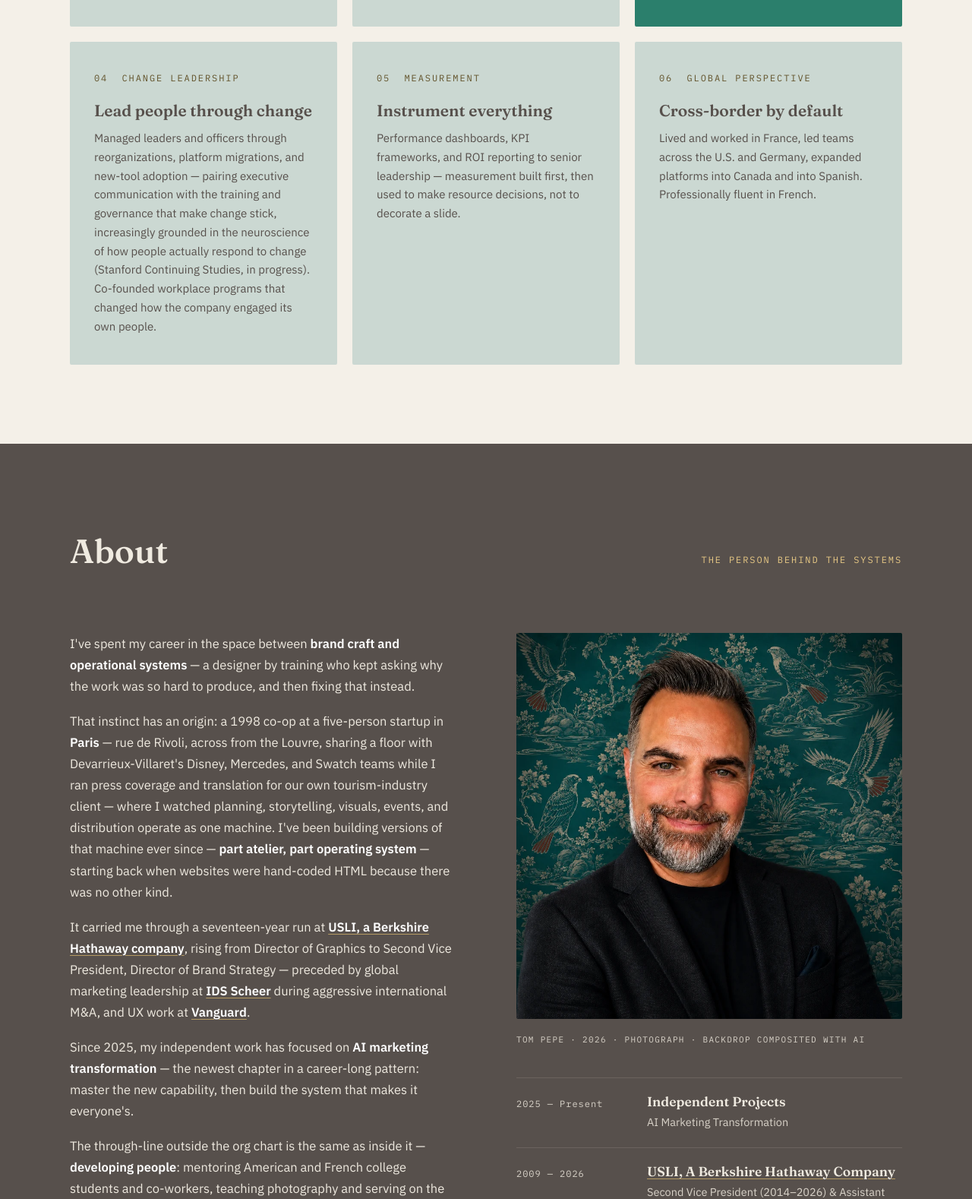
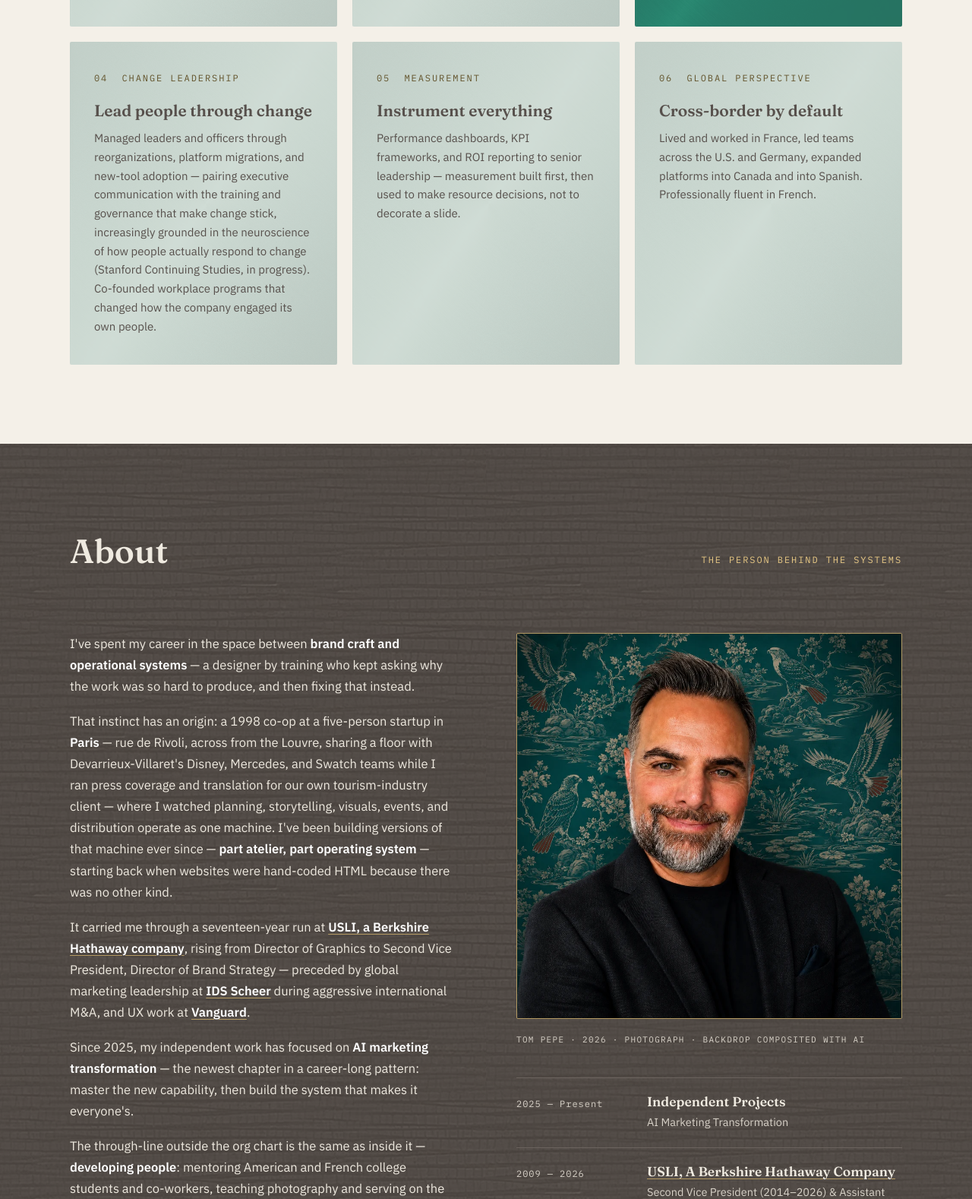
Before and after one commit to tom-pepe/tompepe-site, a plain HTML site: page index.html in a window 1280 px wide. Shown: the part 7367-8945 px from the top of the page at 76% size. Drawn offline with Linux system fonts and the light colour scheme.

Commit message:
Add files via upload
Additional textures and index update

```diff
--- a/index.html
+++ b/index.html
@@ -150,11 +150,37 @@ h2 i{color:var(--viridian)}
 /* ---------- how: mist panels ---------- */
 .how{background:var(--ivory)}
 .how-grid{display:grid;grid-template-columns:repeat(3,1fr);gap:20px}
-.how-cell{background:var(--mist);padding:38px 32px;border-radius:2px}
+.how-cell{
+  position:relative;
+  isolation:isolate;
+  overflow:hidden;
+  background:var(--mist);
+  padding:38px 32px;
+  border-radius:2px;
+}
+.how-cell::before{
+  content:"";
+  position:absolute;
+  inset:0;
+  z-index:-1;
+  background-image:url('background-mineral-mist.webp');
+  background-size:cover;
+  background-position:center;
+  background-repeat:no-repeat;
+  opacity:.10;
+  pointer-events:none;
+}
 .how-cell .tag{margin-bottom:18px;display:block;color:var(--brass-text)}
 .how-cell h3{font-family:var(--display);font-optical-sizing:auto;font-weight:600;font-size:21px;margin-bottom:12px;line-height:1.25;color:var(--silhouette)}
 .how-cell p{font-size:15px;color:var(--silhouette);line-height:1.65}
-.how-cell.ai-cell{background:var(--viridian-surface);border-radius:2px}
+.how-cell.ai-cell{
+  background:var(--viridian-surface);
+  border-radius:2px;
+}
+.how-cell.ai-cell::before{
+  background-image:url('background-viridian-metal-clean.webp');
+  opacity:.10;
+}
 .how-cell.ai-cell .tag{color:#FFFFFF}
 .how-cell.ai-cell h3{color:#FFFFFF}
 .how-cell.ai-cell p{color:#FFFFFF}
@@ -167,7 +193,33 @@ h2 i{color:var(--viridian)}
 .framework-step p{font-size:14px;line-height:1.6;color:var(--silhouette)}
 
 /* ---------- about: the silhouette room ---------- */
-.about{background:var(--silhouette);color:var(--parchment)}
+.about{
+  position:relative;
+  isolation:isolate;
+  overflow:hidden;
+  background:var(--silhouette);
+  color:var(--parchment);
+}
+.about::before{
+  content:"";
+  position:absolute;
+  inset:0;
+  z-index:-2;
+  background-image:url('background-seagrass-silhouette-v2.webp');
+  background-size:400px 400px;
+  background-repeat:repeat;
+  background-position:center top;
+  opacity:.22;
+  pointer-events:none;
+}
+.about::after{
+  content:"";
+  position:absolute;
+  inset:0;
+  z-index:-1;
+  background:rgba(69,63,59,.18);
+  pointer-events:none;
+}
 .about .tag{color:var(--brass-bright)}
 .about h2{color:var(--parchment)}
 .about h2 i{color:var(--brass-bright)}
@@ -176,8 +228,7 @@ h2 i{color:var(--viridian)}
 .about-grid p b{color:#FFFFFF;font-weight:600}
 .timeline{border-top:1px solid var(--line-dark)}
 .portrait{position:relative;margin-bottom:40px}
-.portrait img{display:block;width:100%;height:auto;border-radius:2px}
-.portrait::after{content:"";position:absolute;inset:12px -12px -12px 12px;border:1px solid var(--brass);border-radius:2px;pointer-events:none;z-index:-1}
+.portrait img{display:block;width:100%;height:auto;border-radius:2px;border:1px solid var(--brass)}
 .portrait figcaption{font-family:var(--mono);font-size:11px;letter-spacing:.12em;text-transform:uppercase;color:var(--parchment-soft);margin-top:18px}
 .t-row{display:grid;grid-template-columns:150px 1fr;gap:22px;padding:20px 0;border-bottom:1px solid var(--line-dark)}
 .t-row .yrs{font-family:var(--mono);font-size:12px;letter-spacing:.08em;color:var(--parchment-soft);padding-top:4px}
```
Also changed, not shown: background-mineral-mist.webp (added), background-seagrass-silhouette-v2.webp (added), background-viridian-metal-clean.webp (added).
